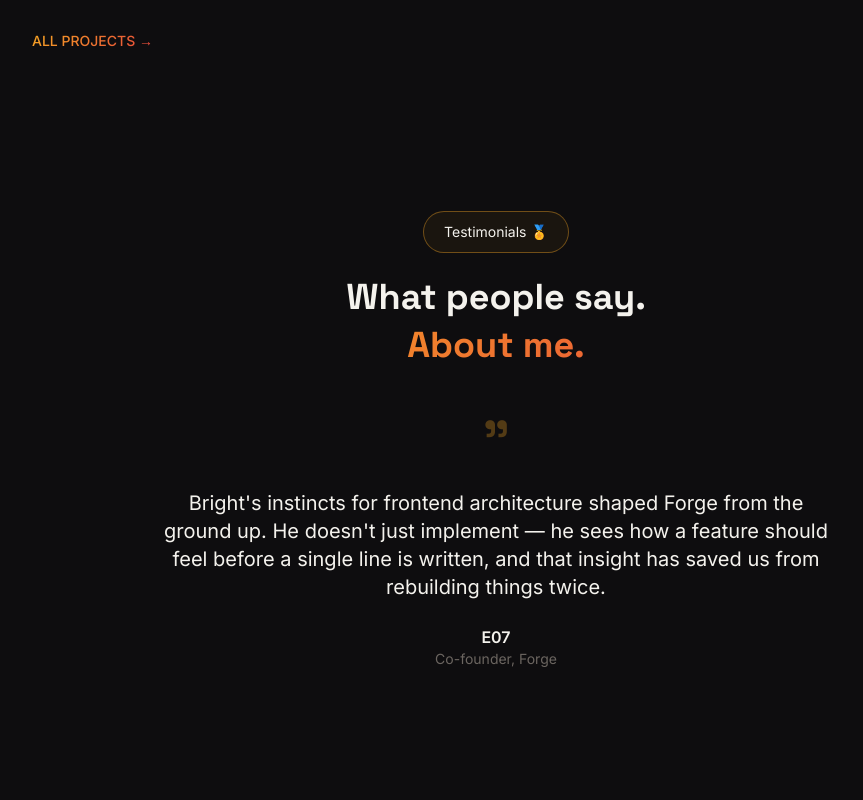
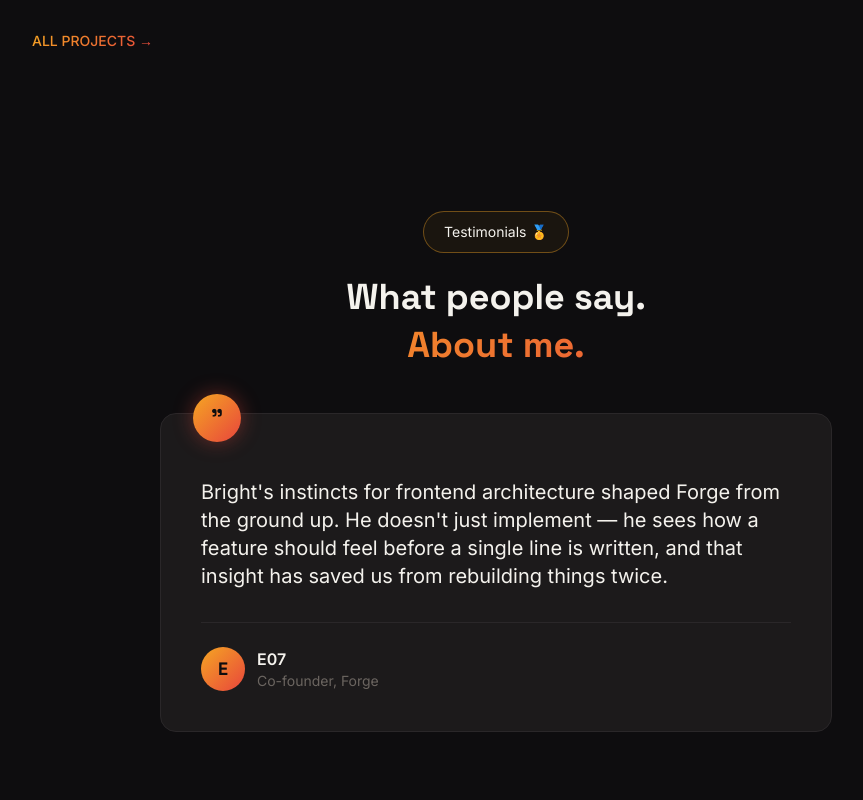
Before and after one commit to ImperioKDB/Bright.ng, a Next.js app: page / in a window 1280 px wide. Shown: the part 1580-2380 px from the top of the page, without its empty margins (144-1007 px from the left). Built offline with nearby package versions, Linux system fonts and the light colour scheme.

Commit message:
Redesign testimonial as bordered card with avatar circle and solid quote badge

```diff
--- a/components/Testimonials.tsx
+++ b/components/Testimonials.tsx
@@ -22,6 +22,7 @@ export default function Testimonials() {
   const prev = () => setIndex((i) => (i - 1 + testimonials.length) % testimonials.length);
 
   const current = testimonials[index];
+  const initial = current.name.trim().charAt(0).toUpperCase();
 
   return (
     <motion.section
@@ -29,39 +30,52 @@ export default function Testimonials() {
       whileInView="visible"
       viewport={{ once: true, amount: 0.3 }}
       variants={fadeUp}
-      className="px-6 md:px-12 max-w-3xl mx-auto py-20 text-center"
+      className="px-6 md:px-12 max-w-3xl mx-auto py-20"
     >
       <div className="flex justify-center">
         <PillBadge className="mb-6">Testimonials 🏅</PillBadge>
       </div>
-      <h2 className="font-display text-3xl md:text-4xl font-bold mb-2 text-text">
+      <h2 className="font-display text-3xl md:text-4xl font-bold mb-2 text-text text-center">
         What people say.
       </h2>
-      <h2 className="font-display text-3xl md:text-4xl font-bold mb-12 bg-accent-gradient bg-clip-text text-transparent">
+      <h2 className="font-display text-3xl md:text-4xl font-bold mb-12 bg-accent-gradient bg-clip-text text-transparent text-center">
         About me.
       </h2>
-
-      <div className="text-6xl text-accent/30 font-display mb-4">"</div>
 
       <AnimatePresence mode="wait">
         <motion.div
           key={index}
-          initial={{ opacity: 0, y: 10 }}
+          initial={{ opacity: 0, y: 16 }}
           animate={{ opacity: 1, y: 0 }}
-          exit={{ opacity: 0, y: -10 }}
-          transition={{ duration: 0.3 }}
-          className="min-h-[140px]"
+          exit={{ opacity: 0, y: -16 }}
+          transition={{ duration: 0.35 }}
+          className="relative bg-surface border border-edge rounded-2xl p-8 md:p-10"
         >
-          <p className="text-lg md:text-xl text-text mb-6 leading-relaxed">
+          <div
+            aria-hidden="true"
+            className="absolute -top-5 left-8 w-12 h-12 rounded-full bg-accent-gradient flex items-center justify-center shadow-[0_0_20px_rgba(232,69,60,0.4)]"
+          >
+            <span className="text-bg font-display text-2xl font-black leading-none">"</span>
+          </div>
+
+          <p className="text-lg md:text-xl text-text leading-relaxed mt-6 mb-8">
             {current.quote}
           </p>
-          <p className="font-semibold text-text">{current.name}</p>
-          <p className="text-sm text-muted">{current.role}</p>
+
+          <div className="flex items-center gap-3 pt-6 border-t border-edge">
+            <div className="w-11 h-11 rounded-full bg-accent-gradient flex items-center justify-center flex-shrink-0">
+              <span className="font-display font-bold text-bg text-lg">{initial}</span>
+            </div>
+            <div>
+              <p className="font-semibold text-text">{current.name}</p>
+              <p className="text-sm text-muted">{current.role}</p>
+            </div>
+          </div>
         </motion.div>
       </AnimatePresence>
 
       {hasMultiple && (
-        <div className="flex items-center justify-center gap-6 mt-12">
+        <div className="flex items-center justify-center gap-6 mt-8">
           <button
             onClick={prev}
             aria-label="Previous testimonial"
```
